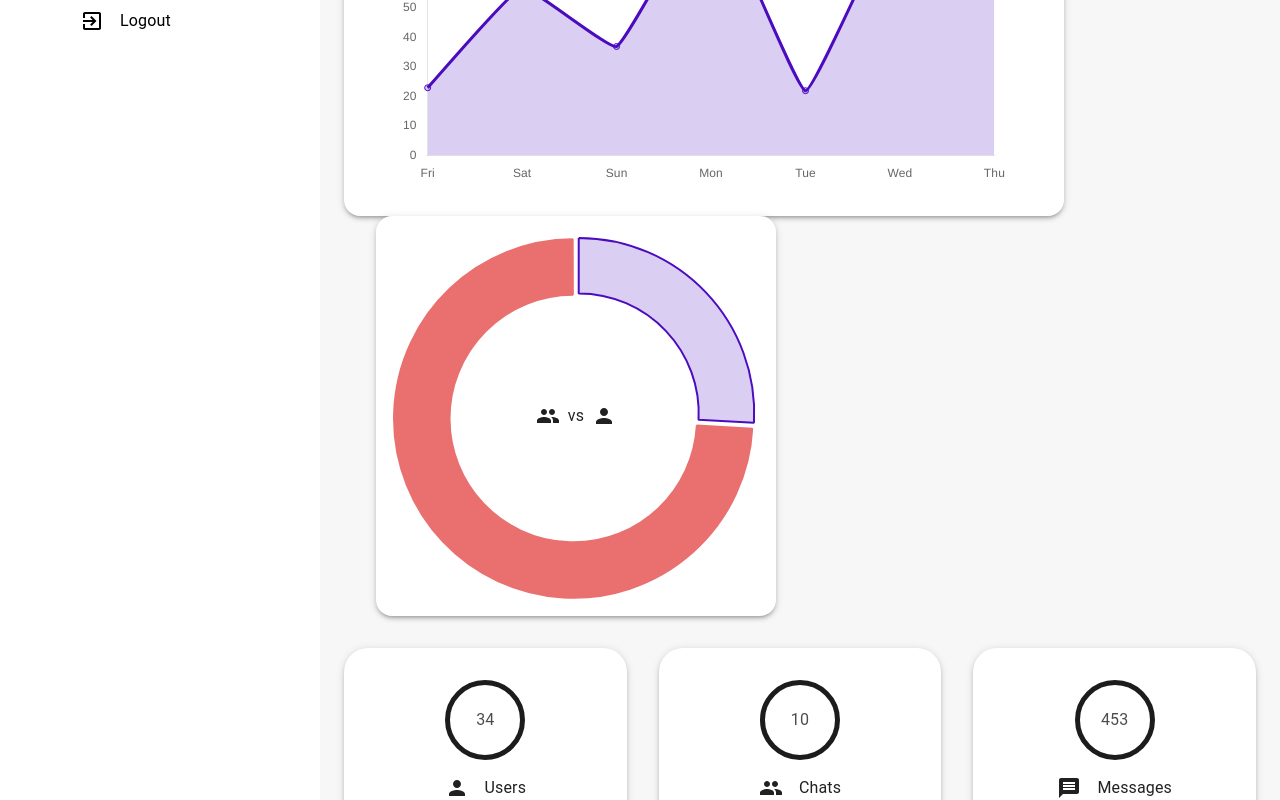
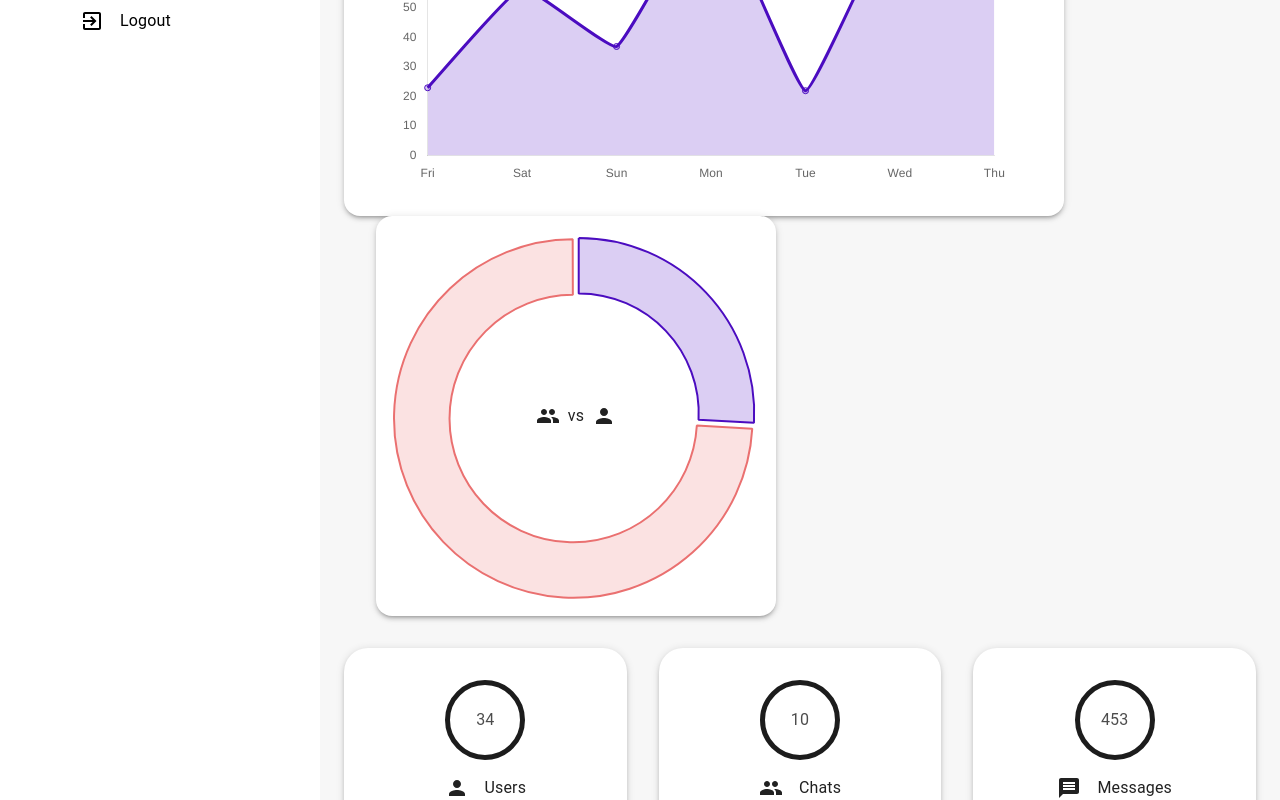
Before and after one commit to sauravkumar1812/Chat_app, a React (Vite) app in the folder client/: page /admin/dashboard in a window 1280 px wide. Shown: the part 423-1223 px from the top of the page. Built offline with nearby package versions, Linux system fonts and the light colour scheme.

Commit message:
normal commit

```diff
--- a/client/src/components/specific/Charts.jsx
+++ b/client/src/components/specific/Charts.jsx
@@ -13,8 +13,9 @@ import {
   plugins,
   scales,
 } from "chart.js";
-import { orange, purple, purpleLight } from "../../constants/color";
+import { orange, orangeLight, purple, purpleLight } from "../../constants/color";
 import { getLast7Days } from "../../lib/features";
+import zIndex from "@mui/material/styles/zIndex";
 
 
 ChartJS.register(
@@ -91,10 +92,11 @@ const DoughnutChart = ({value=[],labels=[]}) => {
       data: value,
       fill: true,
       borderColor:[purple,orange],
-      backgroundColor: [purpleLight,orange],
+      backgroundColor: [purpleLight,orangeLight],
+      hoverBackgroundColor:[purple,orange],
       offset:15
   }]
 };
-  return <Doughnut data={data} options={doughnutOptions}/>;
+  return <Doughnut style={{zIndex:10}} data={data} options={doughnutOptions}/>;
 };
 export { LineChart, DoughnutChart };
--- a/client/src/constants/color.jsx
+++ b/client/src/constants/color.jsx
@@ -1,4 +1,5 @@
 export const orange ="#ea7070";
+export const orangeLight ="rgba(234,112,112,0.2)";
 export const grayColor ="rgba(247,247,247,1)";
 export const lightblue ="#2694ab";
 export const matblack="#1c1c1c";
```
